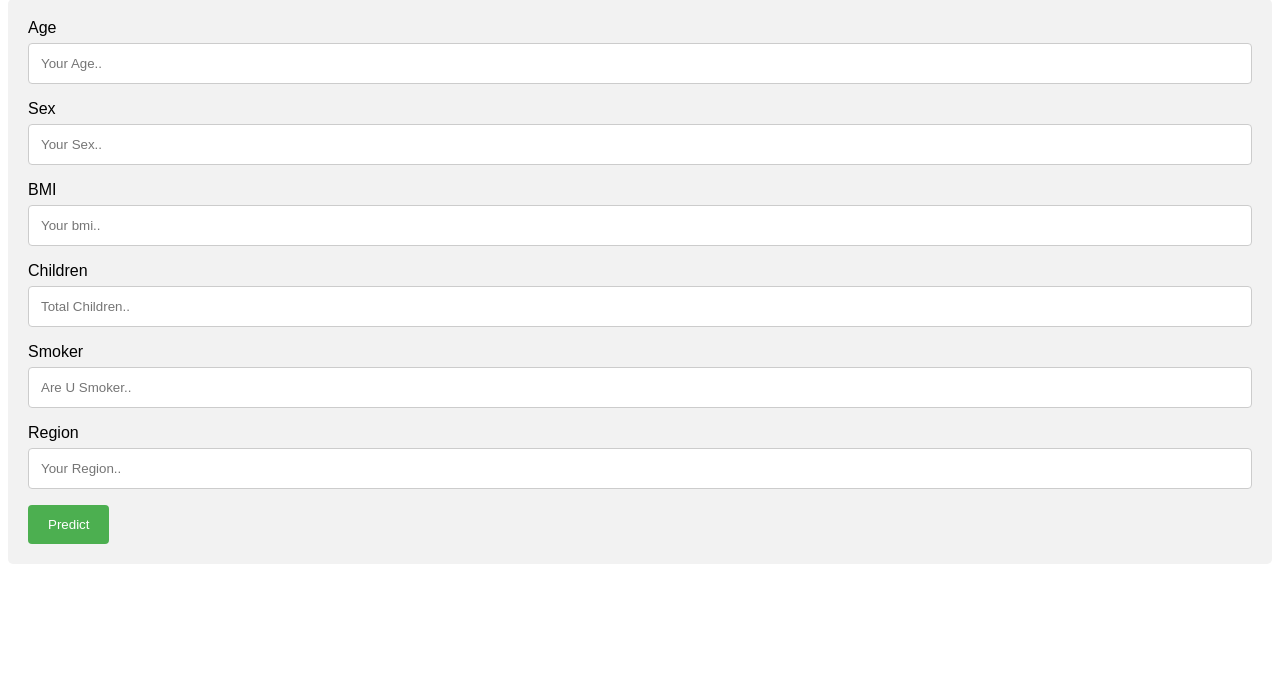
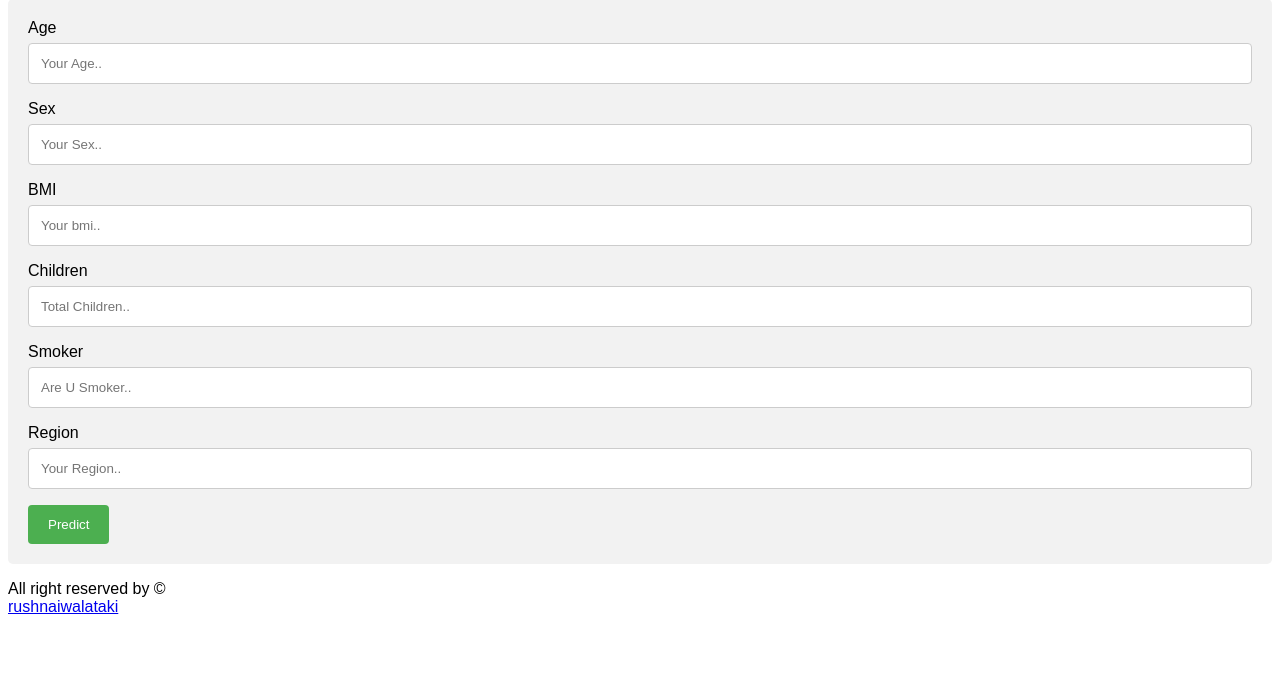
Before and after one commit to ml-repos/Insurance-Bill-Prediction-PyCaret, a Flask app: page / in a window 1280 px wide. Shown: the part 101-780 px from the top of the page. Run offline with Flask 2, Linux system fonts and the light colour scheme; parts of the project's set-up code (start-up, migrations or seed data) failed here and were passed over.

Commit message:
Update home.html

```diff
--- a/template/home.html
+++ b/template/home.html
@@ -76,5 +76,9 @@ input[type=submit]:hover {
     <input type="submit" value="Predict">
   </form>
 </div>
+<footer>
+    <p>All right reserved by &copy; <br>
+    <a href="https://rushnaiwalataki.netlify.app">rushnaiwalataki</a></p>
+</footer>
 </body>
 </html>
```
